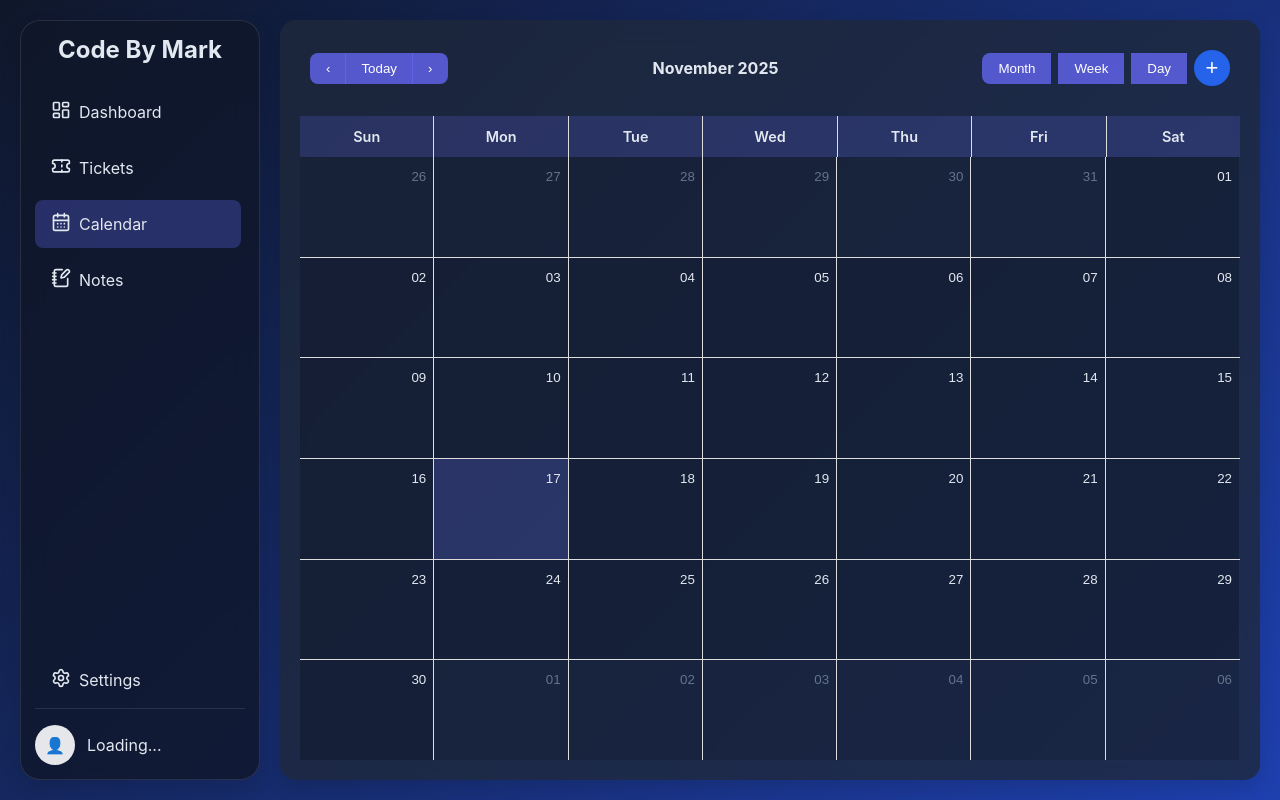
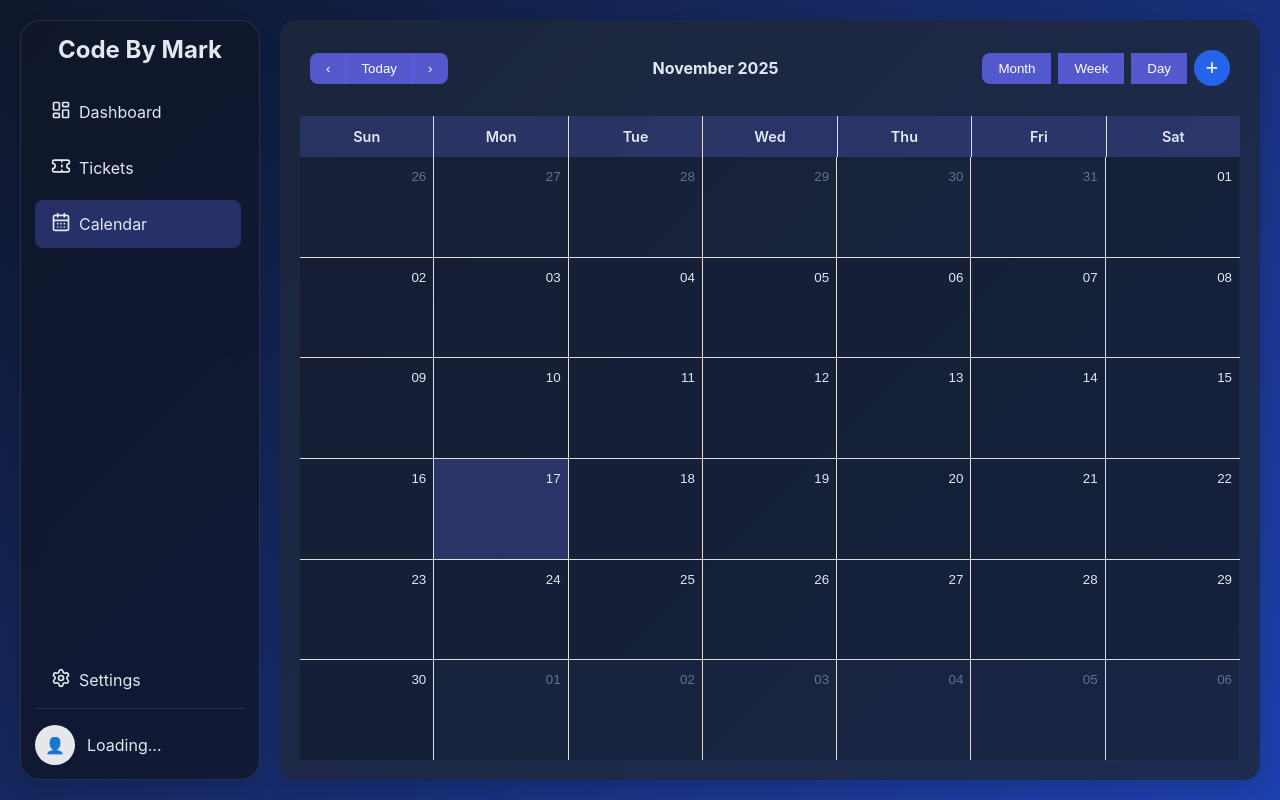
Before and after one commit to markh55/ticket-system, a React (Create React App) app in the folder frontend/: page /calendar in a window 1280 px wide. Built offline with nearby package versions, Linux system fonts and the light colour scheme.

Commit message:
updated internal note section and removed notes from sidebar

```diff
--- a/frontend/src/components/Dashboard/Sidebar/Sidebar.jsx
+++ b/frontend/src/components/Dashboard/Sidebar/Sidebar.jsx
@@ -87,16 +87,6 @@ export default function Sidebar({ className }) {
             <span className="icon"><CalendarDays size={20} /></span>
             <span>Calendar</span>
           </div>
-          <div
-            className={`nav-item ${location.pathname === '/notes' ? 'active' : ''}`}
-            onClick={() => handleNavClick('/notes')}
-            role="button"
-            tabIndex={0}
-            onKeyDown={(e) => e.key === 'Enter' && handleNavClick('/notes')}
-          >
-            <span className="icon"><NotebookPen size={20} /></span>
-            <span>Notes</span>
-          </div>
 
           <div
             className={`nav-item ${location.pathname === '/settings' ? 'active' : ''}`}
--- a/frontend/src/components/Tickets/TicketDetail.css
+++ b/frontend/src/components/Tickets/TicketDetail.css
@@ -101,6 +101,13 @@
   background-color: #fffbeb;
   border-left: 4px solid #fbbf24;
   border: 1px solid #fde68a;
+  border-bottom-left-radius: 0;
+  border-bottom-right-radius: 0;
+}
+
+.ticket-detail-page .message-card.internal-note.has-reply-box {
+  border-bottom: none;
+  margin-bottom: 0;
 }
 
 .ticket-detail-page .message-header {
@@ -196,11 +203,15 @@
 }
 
 .ticket-detail-page .inline-reply-box {
-  margin-top: 12px;
-  margin-bottom: 0;
+  margin-top: 0;
+  margin-bottom: 16px;
   background: #fffbeb;
   border: 1px solid #fde68a;
   border-left: 4px solid #fbbf24;
+  border-top: none;
+  border-top-left-radius: 0;
+  border-top-right-radius: 0;
+  padding-top: 0;
 }
 
 .ticket-detail-page .reply-box textarea {
```
Also changed, not shown: 1 other file (tests, documents, lock files or other folders).
